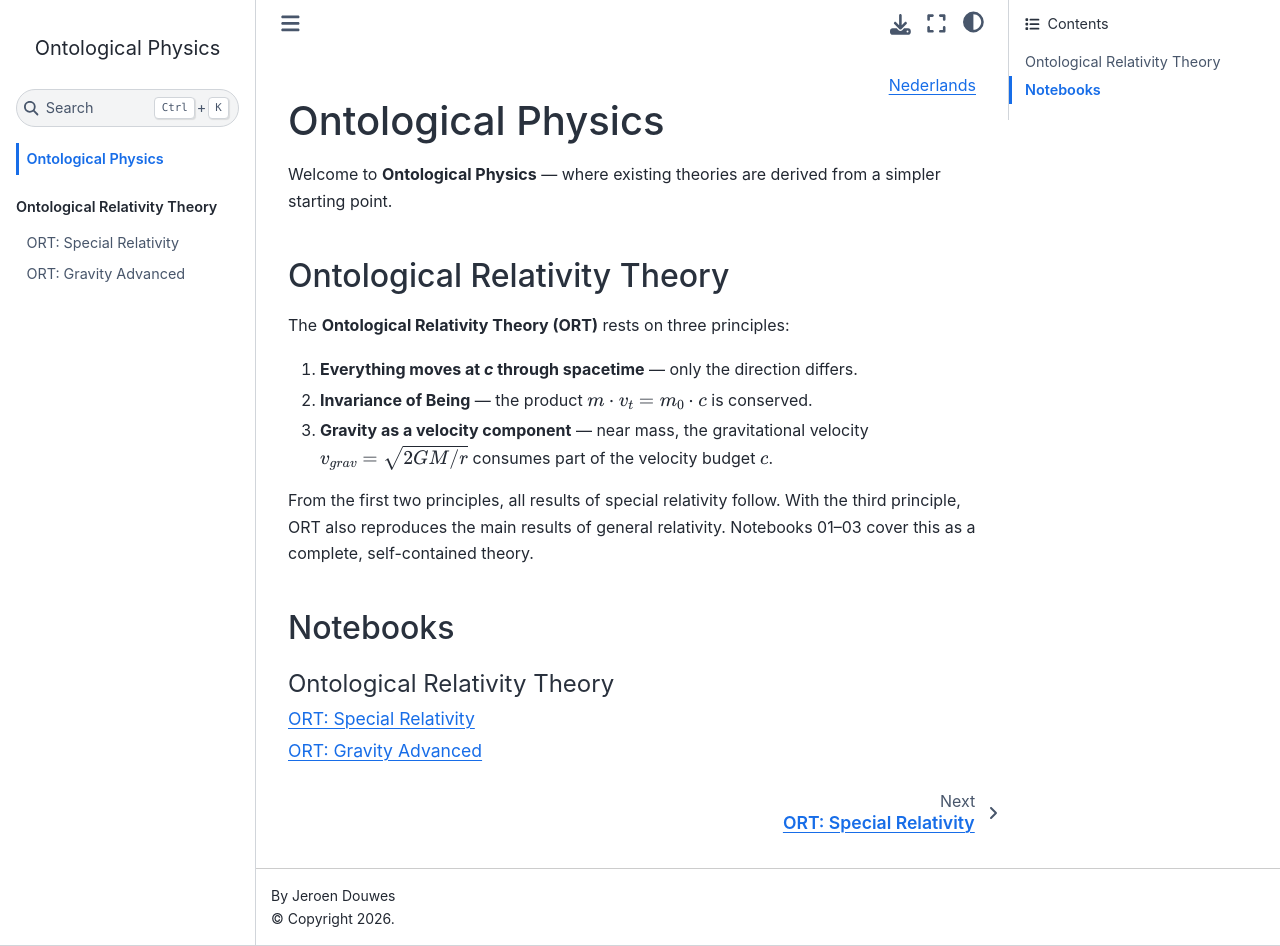
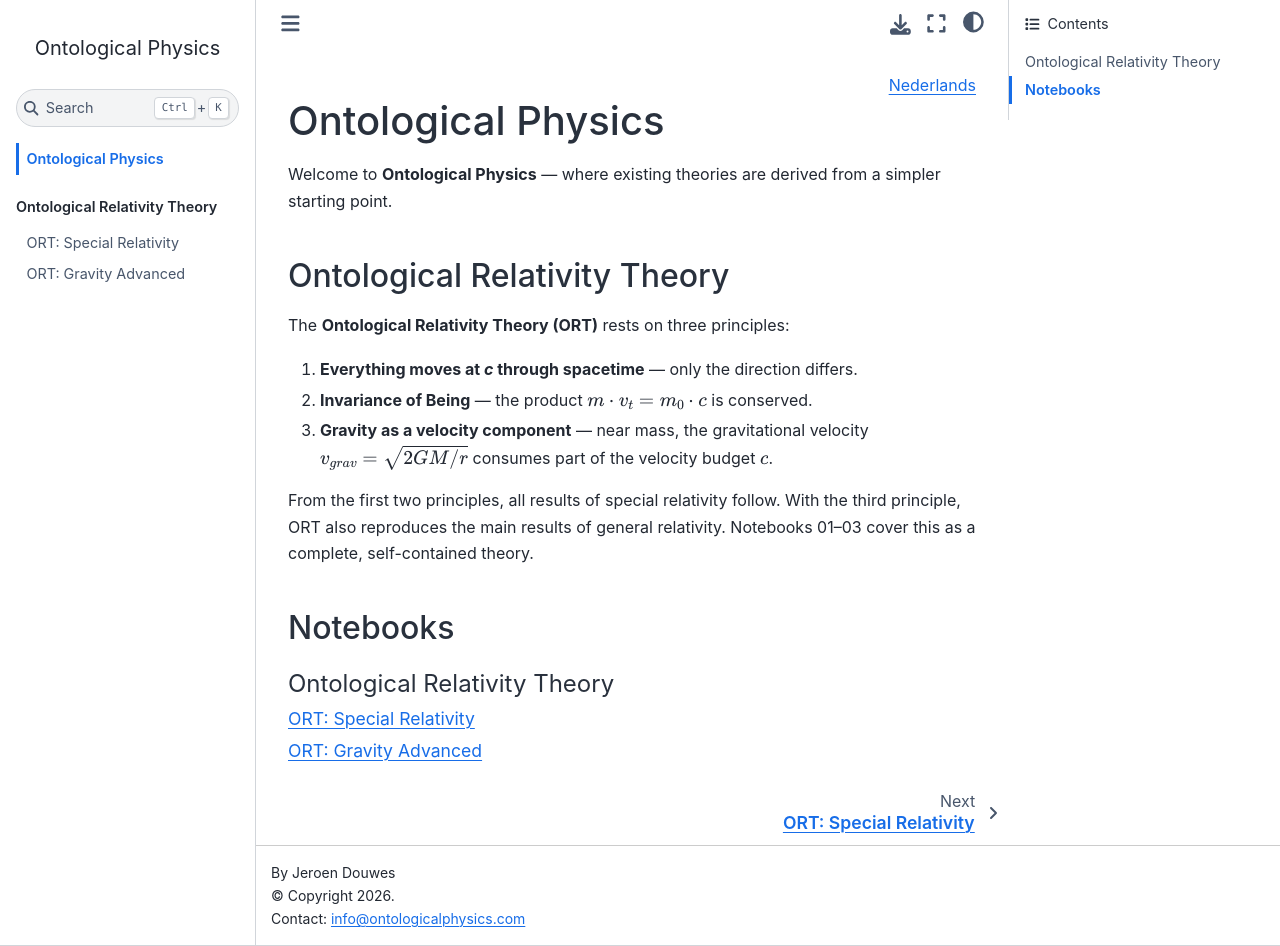
Before and after one commit to jeroendouwes/ontologicalphysics, a Jupyter Book: the page built from book/en/index.md, in a window 1280 px wide and 946 px high. Built offline with Jupyter Book 1.0.4 settings and Sphinx 7.4.7 and the Sphinx Book theme 1.1.4, drawn with Linux system fonts in a browser that asks for light colours; pages that are not in the unit, such as notebooks, are missing from menus; a script that is not in the unit is left out.

Commit message:
Add contact email to footer
Co-Authored-By: Claude Opus 4.6 <noreply@anthropic.com>

```diff
--- a/book/en/_config.yml
+++ b/book/en/_config.yml
@@ -22,6 +22,8 @@ html:
   use_edit_page_button: false
   use_download_button: true
   home_page_in_navbar: true
+  extra_footer: |
+    <p>Contact: <a href="mailto:info@ontologicalphysics.com">info@ontologicalphysics.com</a></p>
 
 repository:
   url: https://github.com/jeroendouwes/ontologicalphysics
--- a/book/nl/_config.yml
+++ b/book/nl/_config.yml
@@ -22,6 +22,8 @@ html:
   use_edit_page_button: false
   use_download_button: true
   home_page_in_navbar: true
+  extra_footer: |
+    <p>Contact: <a href="mailto:info@ontologicalphysics.com">info@ontologicalphysics.com</a></p>
 
 repository:
   url: https://github.com/jeroendouwes/ontologicalphysics
```
